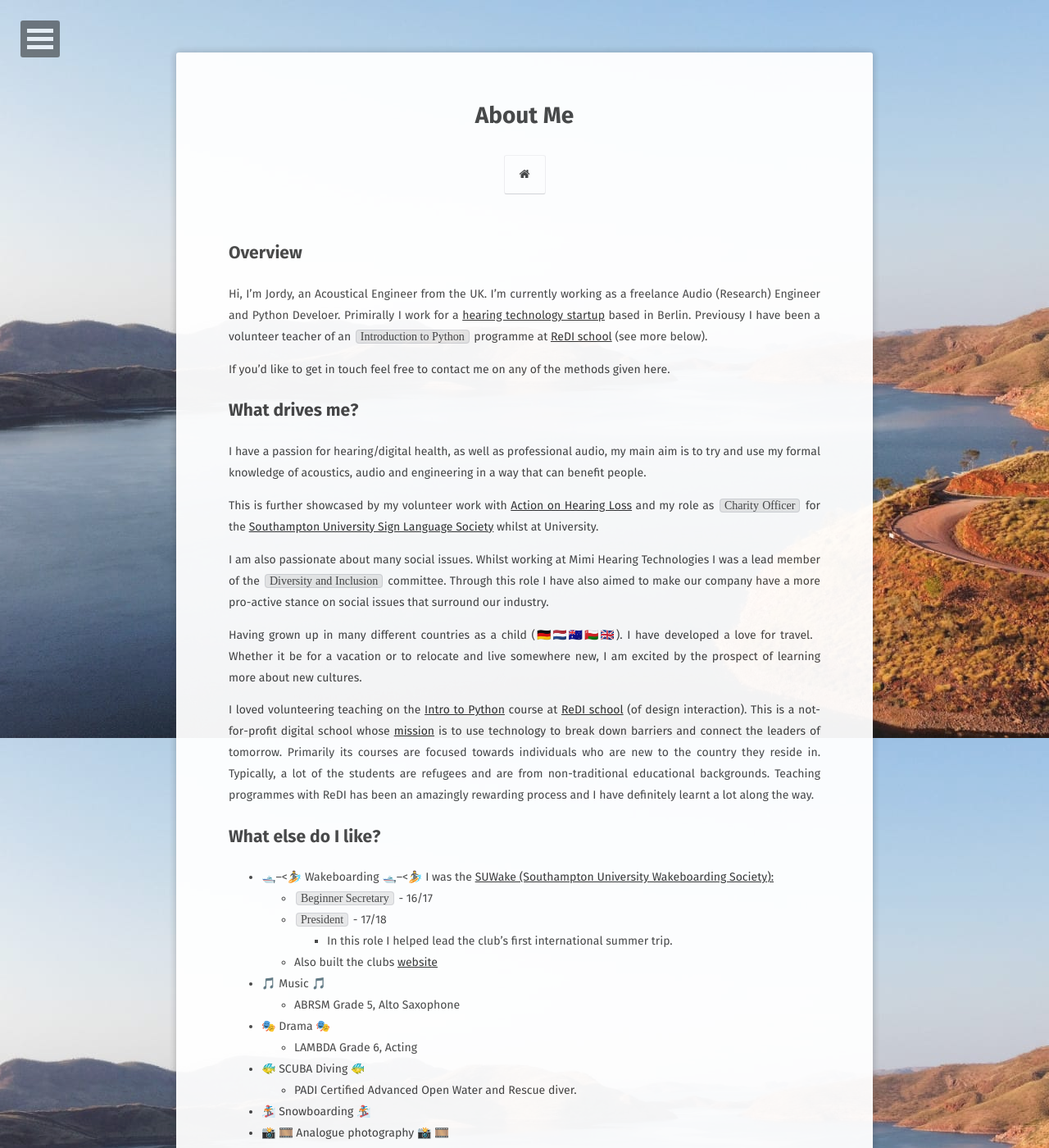
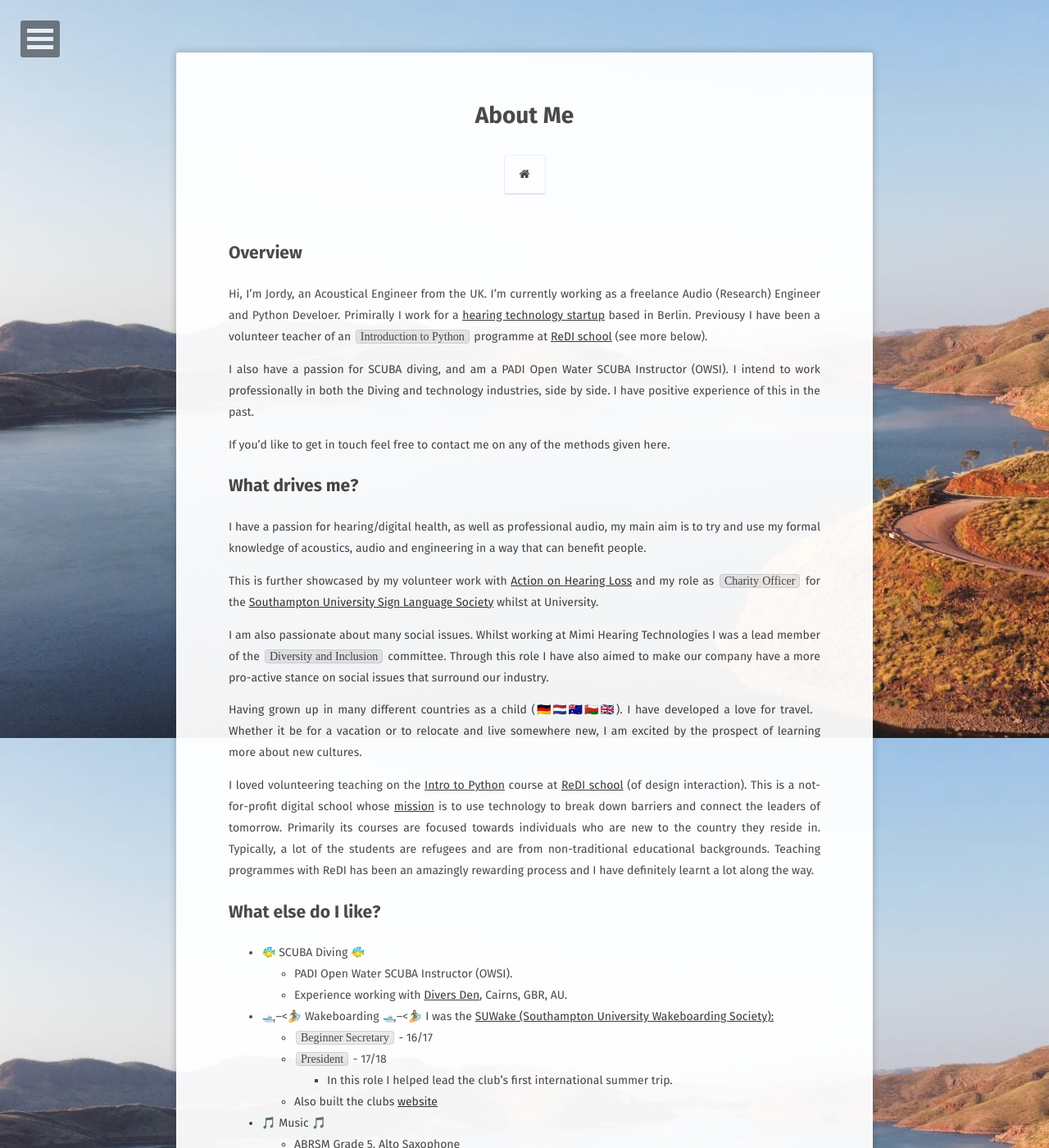
Before and after one commit to jordyjwilliams/jordyjwilliams.github.io, a Jekyll site: the page built from about/index.md, in a window 1280 px wide and 1400 px high. Shown: the whole window at 82% size. Built offline with Jekyll 4.4.1, drawn with Linux system fonts in a browser that asks for light colours; some web fonts are replaced.

Commit message:
Add PADI info

```diff
--- a/_config.yml
+++ b/_config.yml
@@ -1,6 +1,6 @@
 # Site
 title:              Jordy Williams
-bio:                '🔈 Audio/Acoustical Engineer 🔈'
+bio:                '🔈 Audio/Acoustical Engineer 🔈<br>🐠🤿 PADI Open Water SCUBA Instructor 🤿🐠</br>'
 description:        "📍<br>Perth, WA, Australia 🇦🇺</br><br>Acoustical Engineering, MEng</br><br>First Class</br><br>University of Southampton.</br>"
 reading_time:       false
 words_per_minute:   200
--- a/about/index.md
+++ b/about/index.md
@@ -7,6 +7,8 @@ comments: false
 
 ## Overview
 Hi, I'm Jordy, an Acoustical Engineer from the UK. I'm currently working as a freelance Audio (Research) Engineer and Python Develoer. Primirally I work for a [hearing technology startup]({{site.url}}/mimi_hearing_technologies) based in Berlin. Previousy I have been a volunteer teacher of an `Introduction to Python` programme at [ReDI school](https://www.redi-school.org/berlin) (see more below).
+
+I also have a passion for SCUBA diving, and am a PADI Open Water SCUBA Instructor (OWSI). I intend to work professionally in both the Diving and technology industries, side by side. I have positive experience of this in the past.
 
 If you'd like to get in touch feel free to contact me on any of the methods given here.
 
@@ -22,6 +24,9 @@ Having grown up in many different countries as a child (🇩🇪🇳🇱🇦🇺
 I loved volunteering teaching on the [Intro to Python](https://www.redi-school.org/berlin-career-program) course at [ReDI school](https://www.redi-school.org/berlin) (of design interaction). This is a not-for-profit digital school whose [mission](https://www.redi-school.org/mission) is to use technology to break down barriers and connect the leaders of tomorrow. Primarily its courses are focused towards individuals who are new to the country they reside in. Typically, a lot of the students are refugees and are from non-traditional educational backgrounds. Teaching programmes with ReDI has been an amazingly rewarding process and I have definitely learnt a lot along the way.
 
 ## What else do I like?
+* 🐠 SCUBA Diving 🐠
+    * PADI Open Water SCUBA Instructor (OWSI).
+    * Experience working with [Divers Den](https://www.diversden.com.au/), Cairns, GBR, AU.
 * 🛥️--<🏄 Wakeboarding 🛥️--<🏄
 I was the [SUWake (Southampton University Wakeboarding Society):](https://suwake.susu.org)
     * `Beginner Secretary` - 16/17
@@ -32,8 +37,6 @@ I was the [SUWake (Southampton University Wakeboarding Society):](https://suwake
     * ABRSM Grade 5, Alto Saxophone
 * 🎭 Drama 🎭
     * LAMBDA Grade 6, Acting
-* 🐠 SCUBA Diving 🐠
-    * PADI Certified Advanced Open Water and Rescue diver.
 * 🏂 Snowboarding 🏂
 * 📸 🎞️ Analogue photography 📸 🎞️
 
```
